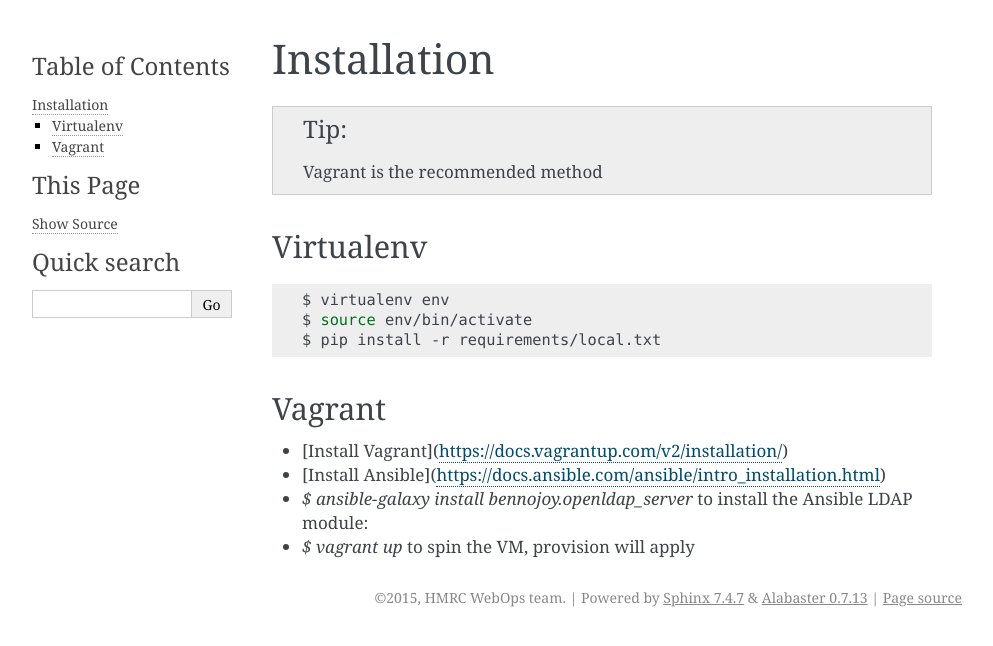
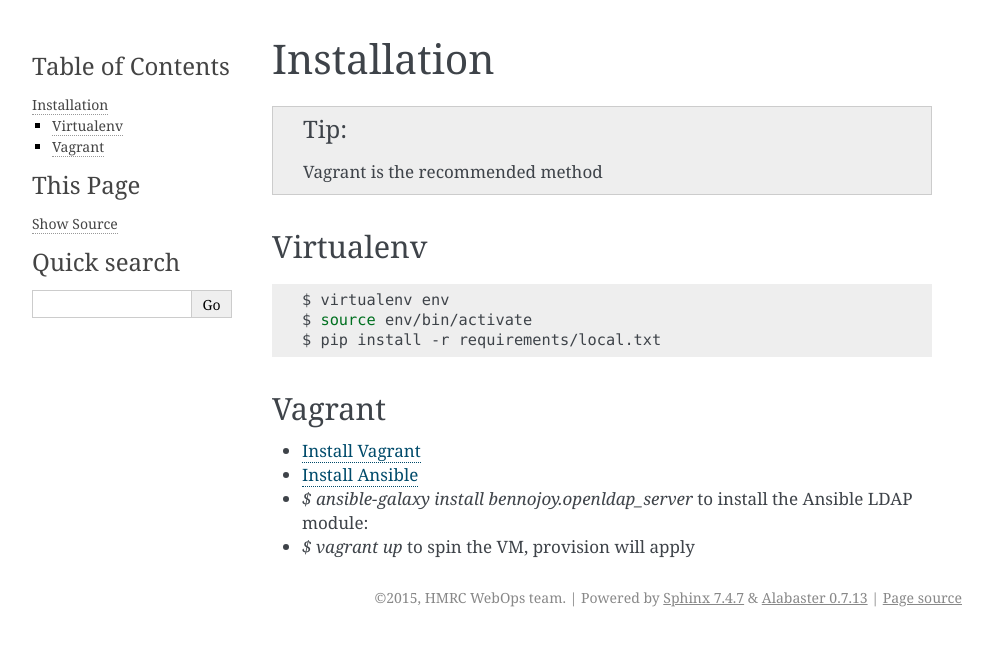
Before and after one commit to beyond-code-github/wristband, a Sphinx documentation site: the page built from docs/installation.rst, in a window 1280 px wide. Shown: the top 646 px of the page, without its empty margins (148-1141 px from the left). Built offline with Sphinx 7.4.7, drawn with Linux system fonts in a browser that asks for light colours.

Commit message:
webops2308 fixed syntax

```diff
--- a/docs/installation.rst
+++ b/docs/installation.rst
@@ -16,7 +16,7 @@ Virtualenv
 Vagrant
 -------
 
-- [Install Vagrant](https://docs.vagrantup.com/v2/installation/)
-- [Install Ansible](https://docs.ansible.com/ansible/intro_installation.html)
+- `Install Vagrant <https://docs.vagrantup.com/v2/installation/>`_
+- `Install Ansible <https://docs.ansible.com/ansible/intro_installation.html>`_
 - `$ ansible-galaxy install bennojoy.openldap_server` to install the Ansible LDAP module:
 - `$ vagrant up` to spin the VM, provision will apply
```
